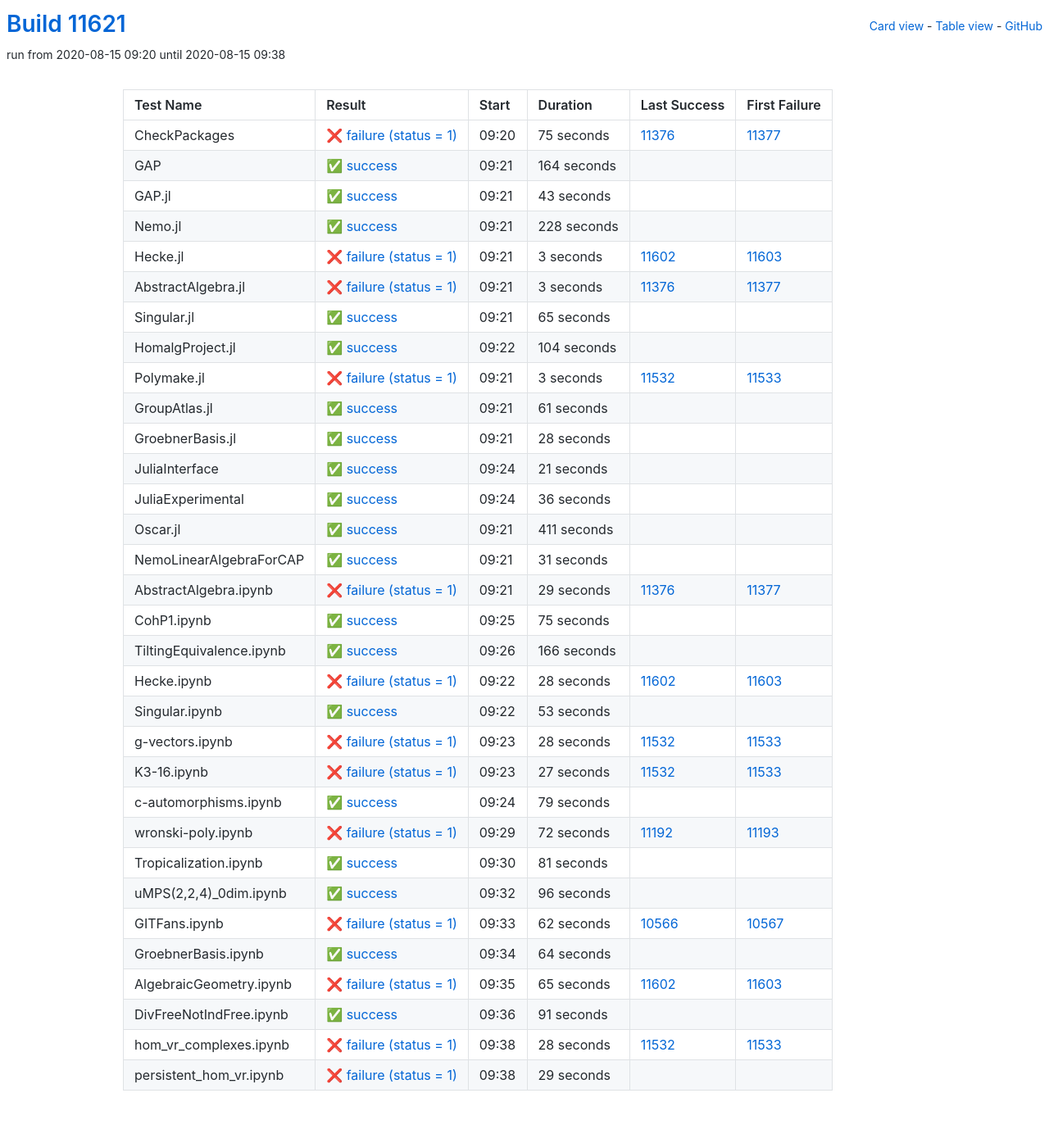
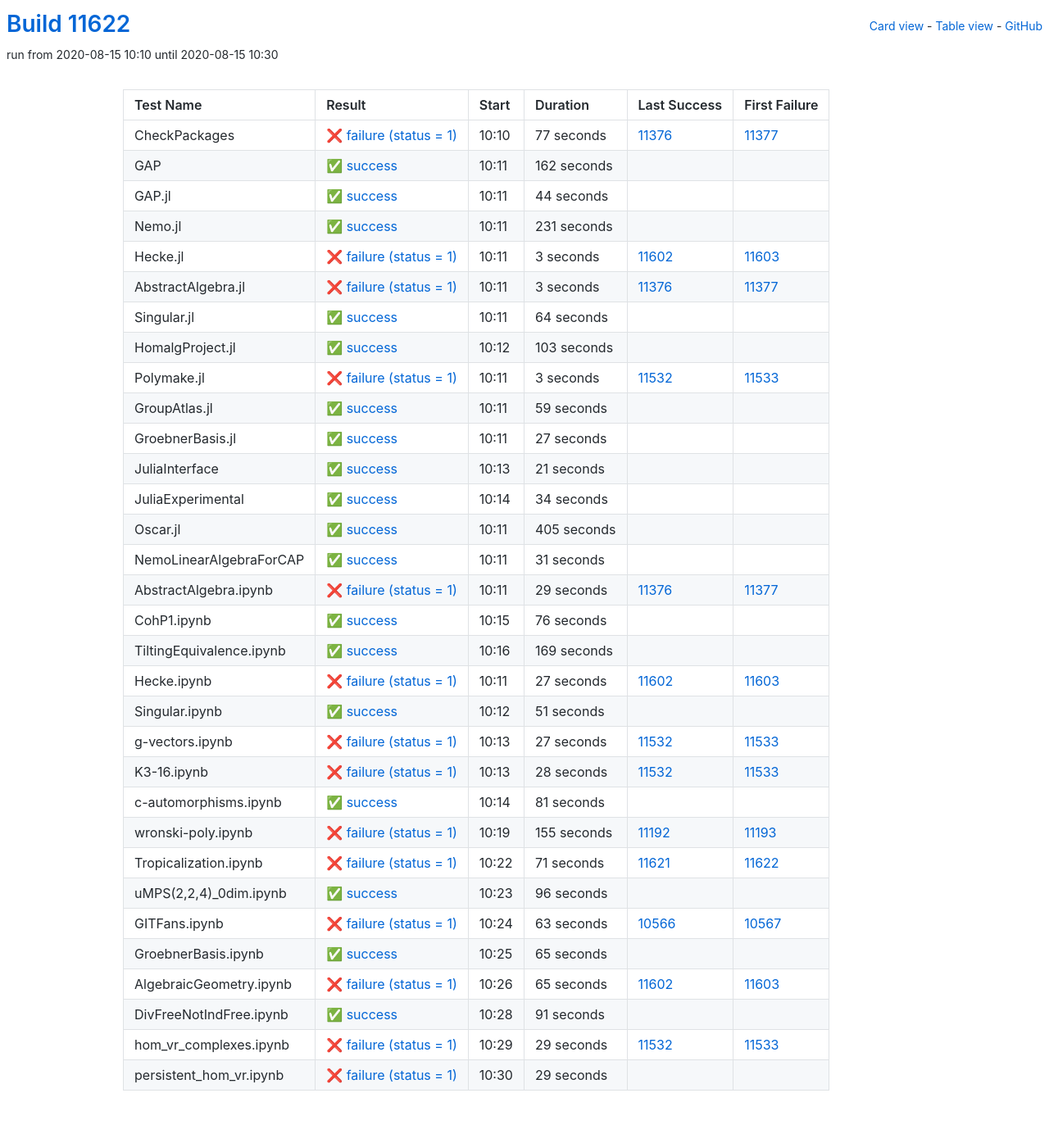
Before and after one commit to oscar-system/oscar-ci-status, a Jekyll site: the page built from table.html, in a window 1280 px wide. Shown: the whole page at 82% size. Built offline with Jekyll 4.4.1, drawn with Linux system fonts in a browser that asks for light colours.

Commit message:
Build #11622

```diff
--- a/_data/ci.yml
+++ b/_data/ci.yml
@@ -1,6 +1,6 @@
 ---
-build: 11621
-build_url: https://oscarci.mathematik.uni-kl.de/job/oscar/11621/
+build: 11622
+build_url: https://oscarci.mathematik.uni-kl.de/job/oscar/11622/
 job: oscar
 organization: oscar-system
 repo: oscar-ci-status
@@ -8,56 +8,56 @@
 tests:
 - name: CheckPackages
   id: checkpackages
-  log: https://oscarci.mathematik.uni-kl.de/job/oscar/11621/artifact/logs/build-11621/CheckPackages.log
-  start: 2020-08-15 09:20
+  log: https://oscarci.mathematik.uni-kl.de/job/oscar/11622/artifact/logs/build-11622/CheckPackages.log
+  start: 2020-08-15 10:10
   success: false
   exitcode: 1
   status: failure
-  duration: 75
+  duration: 77
   last_success: 11376
   last_success_url: https://oscarci.mathematik.uni-kl.de/job/oscar/11376/
   first_failure: 11377
   first_failure_url: https://oscarci.mathematik.uni-kl.de/job/oscar/11377/
 - name: GAP
   id: gap
-  log: https://oscarci.mathematik.uni-kl.de/job/oscar/11621/artifact/logs/build-11621/GAP.log
-  start: 2020-08-15 09:21
+  log: https://oscarci.mathematik.uni-kl.de/job/oscar/11622/artifact/logs/build-11622/GAP.log
+  start: 2020-08-15 10:11
   success: true
   exitcode: 0
   status: success
-  duration: 164
+  duration: 162
   last_success: false
   last_success_url:
   first_failure: false
   first_failure_url:
 - name: GAP.jl
   id: gap-jl
-  log: https://oscarci.mathematik.uni-kl.de/job/oscar/11621/artifact/logs/build-11621/GAP.jl.log
-  start: 2020-08-15 09:21
+  log: https://oscarci.mathematik.uni-kl.de/job/oscar/11622/artifact/logs/build-11622/GAP.jl.log
+  start: 2020-08-15 10:11
   success: true
   exitcode: 0
   status: success
-  duration: 43
+  duration: 44
   last_success: false
   last_success_url:
   first_failure: false
   first_failure_url:
 - name: Nemo.jl
   id: nemo-jl
-  log: https://oscarci.mathematik.uni-kl.de/job/oscar/11621/artifact/logs/build-11621/Nemo.jl.log
-  start: 2020-08-15 09:21
+  log: https://oscarci.mathematik.uni-kl.de/job/oscar/11622/artifact/logs/build-11622/Nemo.jl.log
+  start: 2020-08-15 10:11
   success: true
   exitcode: 0
   status: success
-  duration: 228
+  duration: 231
   last_success: false
   last_success_url:
   first_failure: false
   first_failure_url:
 - name: Hecke.jl
   id: hecke-jl
-  log: https://oscarci.mathematik.uni-kl.de/job/oscar/11621/artifact/logs/build-11621/Hecke.jl.log
-  start: 2020-08-15 09:21
+  log: https://oscarci.mathematik.uni-kl.de/job/oscar/11622/artifact/logs/build-11622/Hecke.jl.log
+  start: 2020-08-15 10:11
   success: false
   exitcode: 1
   status: failure
@@ -68,8 +68,8 @@
   first_failure_url: https://oscarci.mathematik.uni-kl.de/job/oscar/11603/
 - name: AbstractAlgebra.jl
   id: abstractalgebra-jl
-  log: https://oscarci.mathematik.uni-kl.de/job/oscar/11621/artifact/logs/build-11621/AbstractAlgebra.jl.log
-  start: 2020-08-15 09:21
+  log: https://oscarci.mathematik.uni-kl.de/job/oscar/11622/artifact/logs/build-11622/AbstractAlgebra.jl.log
+  start: 2020-08-15 10:11
   success: false
   exitcode: 1
   status: failure
@@ -80,32 +80,32 @@
   first_failure_url: https://oscarci.mathematik.uni-kl.de/job/oscar/11377/
 - name: Singular.jl
   id: singular-jl
-  log: https://oscarci.mathematik.uni-kl.de/job/oscar/11621/artifact/logs/build-11621/Singular.jl.log
-  start: 2020-08-15 09:21
+  log: https://oscarci.mathematik.uni-kl.de/job/oscar/11622/artifact/logs/build-11622/Singular.jl.log
+  start: 2020-08-15 10:11
   success: true
   exitcode: 0
   status: success
-  duration: 65
+  duration: 64
   last_success: false
   last_success_url:
   first_failure: false
   first_failure_url:
 - name: HomalgProject.jl
   id: homalgproject-jl
-  log: https://oscarci.mathematik.uni-kl.de/job/oscar/11621/artifact/logs/build-11621/HomalgProject.jl.log
-  start: 2020-08-15 09:22
+  log: https://oscarci.mathematik.uni-kl.de/job/oscar/11622/artifact/logs/build-11622/HomalgProject.jl.log
+  start: 2020-08-15 10:12
   success: true
   exitcode: 0
   status: success
-  duration: 104
+  duration: 103
   last_success: false
   last_success_url:
   first_failure: false
   first_failure_url:
 - name: Polymake.jl
   id: polymake-jl
-  log: https://oscarci.mathematik.uni-kl.de/job/oscar/11621/artifact/logs/build-11621/Polymake.jl.log
-  start: 2020-08-15 09:21
+  log: https://oscarci.mathematik.uni-kl.de/job/oscar/11622/artifact/logs/build-11622/Polymake.jl.log
+  start: 2020-08-15 10:11
   success: false
   exitcode: 1
   status: failure
@@ -116,32 +116,32 @@
   first_failure_url: https://oscarci.mathematik.uni-kl.de/job/oscar/11533/
 - name: GroupAtlas.jl
   id: groupatlas-jl
-  log: https://oscarci.mathematik.uni-kl.de/job/oscar/11621/artifact/logs/build-11621/GroupAtlas.jl.log
-  start: 2020-08-15 09:21
+  log: https://oscarci.mathematik.uni-kl.de/job/oscar/11622/artifact/logs/build-11622/GroupAtlas.jl.log
+  start: 2020-08-15 10:11
   success: true
   exitcode: 0
   status: success
-  duration: 61
+  duration: 59
   last_success: false
   last_success_url:
   first_failure: false
   first_failure_url:
 - name: GroebnerBasis.jl
   id: groebnerbasis-jl
-  log: https://oscarci.mathematik.uni-kl.de/job/oscar/11621/artifact/logs/build-11621/GroebnerBasis.jl.log
-  start: 2020-08-15 09:21
+  log: https://oscarci.mathematik.uni-kl.de/job/oscar/11622/artifact/logs/build-11622/GroebnerBasis.jl.log
+  start: 2020-08-15 10:11
   success: true
   exitcode: 0
   status: success
-  duration: 28
+  duration: 27
   last_success: false
   last_success_url:
   first_failure: false
   first_failure_url:
 - name: JuliaInterface
   id: juliainterface
-  log: https://oscarci.mathematik.uni-kl.de/job/oscar/11621/artifact/logs/build-11621/JuliaInterface.log
-  start: 2020-08-15 09:24
+  log: https://oscarci.mathematik.uni-kl.de/job/oscar/11622/artifact/logs/build-11622/JuliaInterface.log
+  start: 2020-08-15 10:13
   success: true
   exitcode: 0
   status: success
@@ -152,32 +152,32 @@
   first_failure_url:
 - name: JuliaExperimental
   id: juliaexperimental
-  log: https://oscarci.mathematik.uni-kl.de/job/oscar/11621/artifact/logs/build-11621/JuliaExperimental.log
-  start: 2020-08-15 09:24
+  log: https://oscarci.mathematik.uni-kl.de/job/oscar/11622/artifact/logs/build-11622/JuliaExperimental.log
+  start: 2020-08-15 10:14
   success: true
   exitcode: 0
   status: success
-  duration: 36
+  duration: 34
   last_success: false
   last_success_url:
   first_failure: false
   first_failure_url:
 - name: Oscar.jl
   id: oscar-jl
-  log: https://oscarci.mathematik.uni-kl.de/job/oscar/11621/artifact/logs/build-11621/Oscar.jl.log
-  start: 2020-08-15 09:21
+  log: https://oscarci.mathematik.uni-kl.de/job/oscar/11622/artifact/logs/build-11622/Oscar.jl.log
+  start: 2020-08-15 10:11
   success: true
   exitcode: 0
   status: success
-  duration: 411
+  duration: 405
   last_success: false
   last_success_url:
   first_failure: false
   first_failure_url:
 - name: NemoLinearAlgebraForCAP
   id: nemolinearalgebraforcap
-  log: https://oscarci.mathematik.uni-kl.de/job/oscar/11621/artifact/logs/build-11621/NemoLinearAlgebraForCAP.log
-  start: 2020-08-15 09:21
+  log: https://oscarci.mathematik.uni-kl.de/job/oscar/11622/artifact/logs/build-11622/NemoLinearAlgebraForCAP.log
+  start: 2020-08-15 10:11
   success: true
   exitcode: 0
   status: success
@@ -188,8 +188,8 @@
   first_failure_url:
 - name: AbstractAlgebra.ipynb
   id: abstractalgebra-ipynb
-  log: https://oscarci.mathematik.uni-kl.de/job/oscar/11621/artifact/logs/build-11621/AbstractAlgebra.ipynb.log
-  start: 2020-08-15 09:21
+  log: https://oscarci.mathematik.uni-kl.de/job/oscar/11622/artifact/logs/build-11622/AbstractAlgebra.ipynb.log
+  start: 2020-08-15 10:11
   success: false
   exitcode: 1
   status: failure
@@ -200,56 +200,68 @@
   first_failure_url: https://oscarci.mathematik.uni-kl.de/job/oscar/11377/
 - name: CohP1.ipynb
   id: cohp1-ipynb
-  log: https://oscarci.mathematik.uni-kl.de/job/oscar/11621/artifact/logs/build-11621/CohP1.ipynb.log
-  start: 2020-08-15 09:25
+  log: https://oscarci.mathematik.uni-kl.de/job/oscar/11622/artifact/logs/build-11622/CohP1.ipynb.log
+  start: 2020-08-15 10:15
   success: true
   exitcode: 0
   status: success
-  duration: 75
+  duration: 76
   last_success: false
   last_success_url:
   first_failure: false
   first_failure_url:
 - name: TiltingEquivalence.ipynb
   id: tiltingequivalence-ipynb
-  log: https://oscarci.mathematik.uni-kl.de/job/oscar/11621/artifact/logs/build-11621/TiltingEquivalence.ipynb.log
-  start: 2020-08-15 09:26
+  log: https://oscarci.mathematik.uni-kl.de/job/oscar/11622/artifact/logs/build-11622/TiltingEquivalence.ipynb.log
+  start: 2020-08-15 10:16
   success: true
   exitcode: 0
   status: success
-  duration: 166
+  duration: 169
   last_success: false
   last_success_url:
   first_failure: false
   first_failure_url:
 - name: Hecke.ipynb
   id: hecke-ipynb
-  log: https://oscarci.mathematik.uni-kl.de/job/oscar/11621/artifact/logs/build-11621/Hecke.ipynb.log
-  start: 2020-08-15 09:22
+  log: https://oscarci.mathematik.uni-kl.de/job/oscar/11622/artifact/logs/build-11622/Hecke.ipynb.log
+  start: 2020-08-15 10:11
   success: false
   exitcode: 1
   status: failure
-  duration: 28
+  duration: 27
   last_success: 11602
   last_success_url: https://oscarci.mathematik.uni-kl.de/job/oscar/11602/
   first_failure: 11603
   first_failure_url: https://oscarci.mathematik.uni-kl.de/job/oscar/11603/
 - name: Singular.ipynb
   id: singular-ipynb
-  log: https://oscarci.mathematik.uni-kl.de/job/oscar/11621/artifact/logs/build-11621/Singular.ipynb.log
-  start: 2020-08-15 09:22
+  log: https://oscarci.mathematik.uni-kl.de/job/oscar/11622/artifact/logs/build-11622/Singular.ipynb.log
+  start: 2020-08-15 10:12
   success: true
   exitcode: 0
   status: success
-  duration: 53
+  duration: 51
   last_success: false
   last_success_url:
   first_failure: false
   first_failure_url:
 - name: g-vectors.ipynb
   id: g-vectors-ipynb
-  log: https://oscarci.mathematik.uni-kl.de/job/oscar/11621/artifact/logs/build-11621/g-vectors.ipynb.log
-  start: 2020-08-15 09:23
+  log: https://oscarci.mathematik.uni-kl.de/job/oscar/11622/artifact/logs/build-11622/g-vectors.ipynb.log
+  start: 2020-08-15 10:13
+  success: false
+  exitcode: 1
+  status: failure
+  duration: 27
+  last_success: 11532
+  last_success_url: https://oscarci.mathematik.uni-kl.de/job/oscar/11532/
+  first_failure: 11533
+  first_failure_url: https://oscarci.mathematik.uni-kl.de/job/oscar/11533/
+- name: K3-16.ipynb
+  id: k3-16-ipynb
+  log: https://oscarci.mathematik.uni-kl.de/job/oscar/11622/artifact/logs/build-11622/K3-16.ipynb.log
+  start: 2020-08-15 10:13
   success: false
   exitcode: 1
   status: failure
@@ -258,46 +270,10 @@
   last_success_url: https://oscarci.mathematik.uni-kl.de/job/oscar/11532/
   first_failure: 11533
   first_failure_url: https://oscarci.mathematik.uni-kl.de/job/oscar/11533/
-- name: K3-16.ipynb
-  id: k3-16-ipynb
-  log: https://oscarci.mathematik.uni-kl.de/job/oscar/11621/artifact/logs/build-11621/K3-16.ipynb.log
-  start: 2020-08-15 09:23
-  success: false
-  exitcode: 1
-  status: failure
-  duration: 27
-  last_success: 11532
-  last_success_url: https://oscarci.mathematik.uni-kl.de/job/oscar/11532/
-  first_failure: 11533
-  first_failure_url: https://oscarci.mathematik.uni-kl.de/job/oscar/11533/
 - name: c-automorphisms.ipynb
   id: c-automorphisms-ipynb
-  log: https://oscarci.mathematik.uni-kl.de/job/oscar/11621/artifact/logs/build-11621/c-automorphisms.ipynb.log
-  start: 2020-08-15 09:24
-  success: true
-  exitcode: 0
-  status: success
-  duration: 79
-  last_success: false
-  last_success_url:
-  first_failure: false
-  first_failure_url:
-- name: wronski-poly.ipynb
-  id: wronski-poly-ipynb
-  log: https://oscarci.mathematik.uni-kl.de/job/oscar/11621/artifact/logs/build-11621/wronski-poly.ipynb.log
-  start: 2020-08-15 09:29
-  success: false
-  exitcode: 1
-  status: failure
-  duration: 72
-  last_success: 11192
-  last_success_url: https://oscarci.mathematik.uni-kl.de/job/oscar/11192/
-  first_failure: 11193
-  first_failure_url: https://oscarci.mathematik.uni-kl.de/job/oscar/11193/
-- name: Tropicalization.ipynb
-  id: tropicalization-ipynb
-  log: https://oscarci.mathematik.uni-kl.de/job/oscar/11621/artifact/logs/build-11621/Tropicalization.ipynb.log
-  start: 2020-08-15 09:30
+  log: https://oscarci.mathematik.uni-kl.de/job/oscar/11622/artifact/logs/build-11622/c-automorphisms.ipynb.log
+  start: 2020-08-15 10:14
   success: true
   exitcode: 0
   status: success
@@ -306,10 +282,34 @@
   last_success_url:
   first_failure: false
   first_failure_url:
+- name: wronski-poly.ipynb
+  id: wronski-poly-ipynb
+  log: https://oscarci.mathematik.uni-kl.de/job/oscar/11622/artifact/logs/build-11622/wronski-poly.ipynb.log
+  start: 2020-08-15 10:19
+  success: false
+  exitcode: 1
+  status: failure
+  duration: 155
+  last_success: 11192
+  last_success_url: https://oscarci.mathematik.uni-kl.de/job/oscar/11192/
+  first_failure: 11193
+  first_failure_url: https://oscarci.mathematik.uni-kl.de/job/oscar/11193/
+- name: Tropicalization.ipynb
+  id: tropicalization-ipynb
+  log: https://oscarci.mathematik.uni-kl.de/job/oscar/11622/artifact/logs/build-11622/Tropicalization.ipynb.log
+  start: 2020-08-15 10:22
+  success: false
+  exitcode: 1
+  status: failure
+  duration: 71
+  last_success: 11621
+  last_success_url: https://oscarci.mathematik.uni-kl.de/job/oscar/11621/
+  first_failure: 11622
+  first_failure_url: https://oscarci.mathematik.uni-kl.de/job/oscar/11622/
 - name: uMPS(2,2,4)_0dim.ipynb
   id: umps-2-2-4-0dim-ipynb
-  log: https://oscarci.mathematik.uni-kl.de/job/oscar/11621/artifact/logs/build-11621/uMPS-2-2-4-_0dim.ipynb.log
-  start: 2020-08-15 09:32
+  log: https://oscarci.mathematik.uni-kl.de/job/oscar/11622/artifact/logs/build-11622/uMPS-2-2-4-_0dim.ipynb.log
+  start: 2020-08-15 10:23
   success: true
   exitcode: 0
   status: success
@@ -320,32 +320,32 @@
   first_failure_url:
 - name: GITFans.ipynb
   id: gitfans-ipynb
-  log: https://oscarci.mathematik.uni-kl.de/job/oscar/11621/artifact/logs/build-11621/GITFans.ipynb.log
-  start: 2020-08-15 09:33
+  log: https://oscarci.mathematik.uni-kl.de/job/oscar/11622/artifact/logs/build-11622/GITFans.ipynb.log
+  start: 2020-08-15 10:24
   success: false
   exitcode: 1
   status: failure
-  duration: 62
+  duration: 63
   last_success: 10566
   last_success_url: https://oscarci.mathematik.uni-kl.de/job/oscar/10566/
   first_failure: 10567
   first_failure_url: https://oscarci.mathematik.uni-kl.de/job/oscar/10567/
 - name: GroebnerBasis.ipynb
   id: groebnerbasis-ipynb
-  log: https://oscarci.mathematik.uni-kl.de/job/oscar/11621/artifact/logs/build-11621/GroebnerBasis.ipynb.log
-  start: 2020-08-15 09:34
+  log: https://oscarci.mathematik.uni-kl.de/job/oscar/11622/artifact/logs/build-11622/GroebnerBasis.ipynb.log
+  start: 2020-08-15 10:25
   success: true
   exitcode: 0
   status: success
-  duration: 64
+  duration: 65
   last_success: false
   last_success_url:
   first_failure: false
   first_failure_url:
 - name: AlgebraicGeometry.ipynb
   id: algebraicgeometry-ipynb
-  log: https://oscarci.mathematik.uni-kl.de/job/oscar/11621/artifact/logs/build-11621/AlgebraicGeometry.ipynb.log
-  start: 2020-08-15 09:35
+  log: https://oscarci.mathematik.uni-kl.de/job/oscar/11622/artifact/logs/build-11622/AlgebraicGeometry.ipynb.log
+  start: 2020-08-15 10:26
   success: false
   exitcode: 1
   status: failure
@@ -356,8 +356,8 @@
   first_failure_url: https://oscarci.mathematik.uni-kl.de/job/oscar/11603/
 - name: DivFreeNotIndFree.ipynb
   id: divfreenotindfree-ipynb
-  log: https://oscarci.mathematik.uni-kl.de/job/oscar/11621/artifact/logs/build-11621/DivFreeNotIndFree.ipynb.log
-  start: 2020-08-15 09:36
+  log: https://oscarci.mathematik.uni-kl.de/job/oscar/11622/artifact/logs/build-11622/DivFreeNotIndFree.ipynb.log
+  start: 2020-08-15 10:28
   success: true
   exitcode: 0
   status: success
@@ -368,20 +368,20 @@
   first_failure_url:
 - name: hom_vr_complexes.ipynb
   id: hom-vr-complexes-ipynb
-  log: https://oscarci.mathematik.uni-kl.de/job/oscar/11621/artifact/logs/build-11621/hom_vr_complexes.ipynb.log
-  start: 2020-08-15 09:38
+  log: https://oscarci.mathematik.uni-kl.de/job/oscar/11622/artifact/logs/build-11622/hom_vr_complexes.ipynb.log
+  start: 2020-08-15 10:29
   success: false
   exitcode: 1
   status: failure
-  duration: 28
+  duration: 29
   last_success: 11532
   last_success_url: https://oscarci.mathematik.uni-kl.de/job/oscar/11532/
   first_failure: 11533
   first_failure_url: https://oscarci.mathematik.uni-kl.de/job/oscar/11533/
 - name: persistent_hom_vr.ipynb
   id: persistent-hom-vr-ipynb
-  log: https://oscarci.mathematik.uni-kl.de/job/oscar/11621/artifact/logs/build-11621/persistent_hom_vr.ipynb.log
-  start: 2020-08-15 09:38
+  log: https://oscarci.mathematik.uni-kl.de/job/oscar/11622/artifact/logs/build-11622/persistent_hom_vr.ipynb.log
+  start: 2020-08-15 10:30
   success: false
   exitcode: 1
   status: failure
```
Also changed, not shown: README.md.
